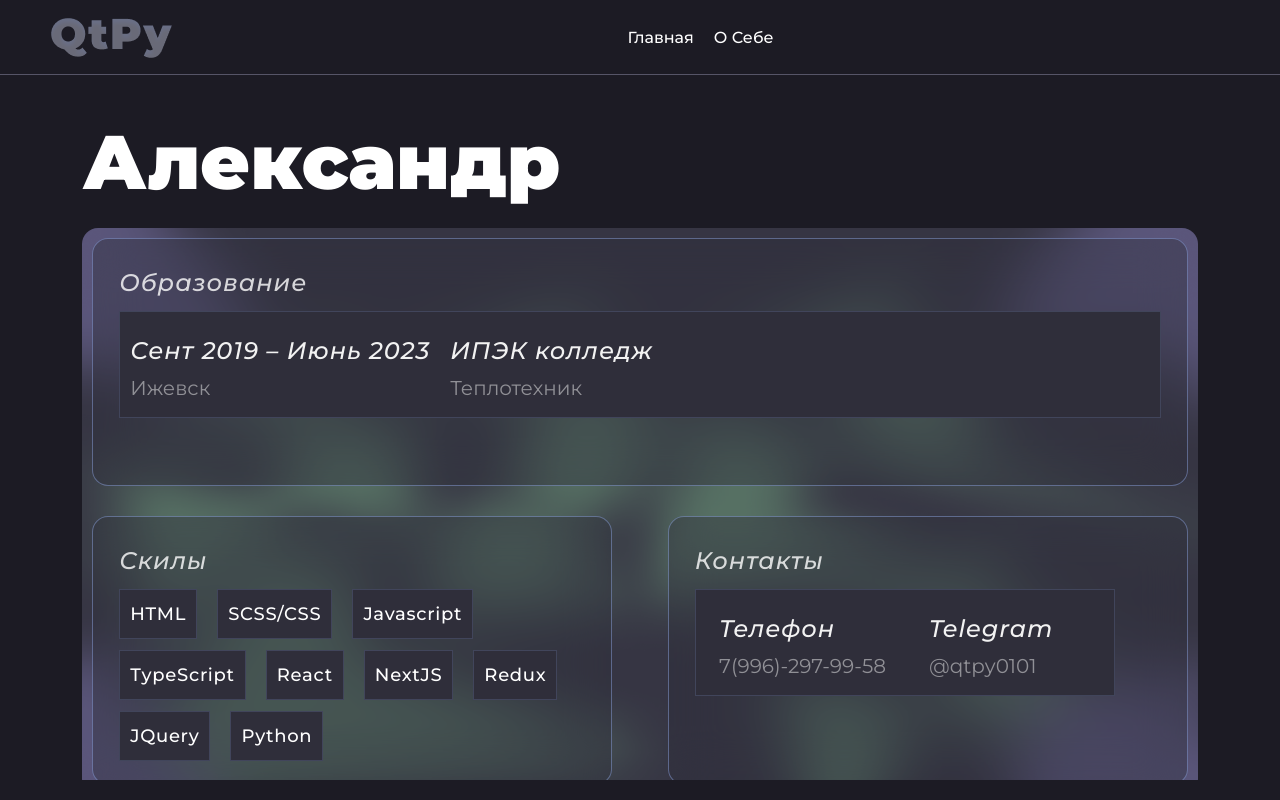
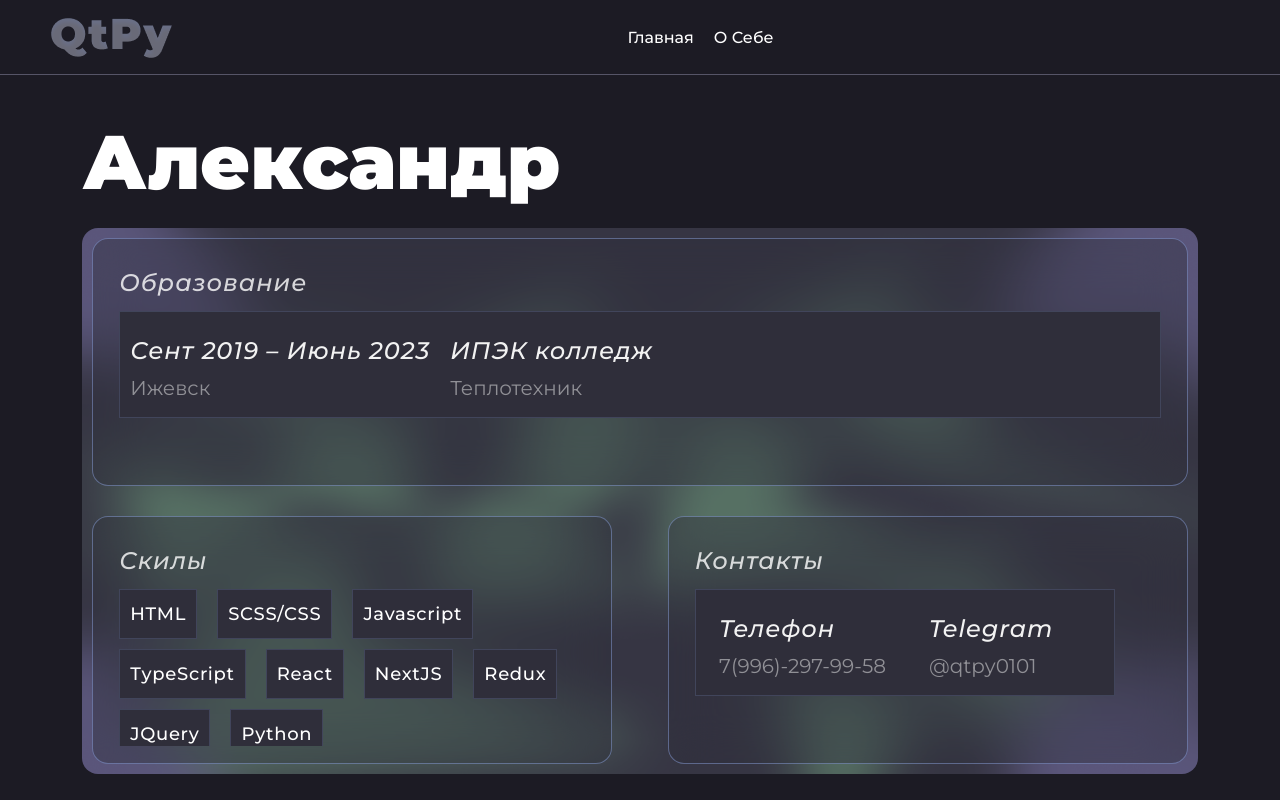
Before and after one commit to TheOnlyFastCoder2/Portfolio, a Next.js app in the folder client/: page /About in a window 1280 px wide. Built offline with nearby package versions, Linux system fonts and the light colour scheme.

Commit message:
fix scrollbar

```diff
--- a/client/pages/About.tsx
+++ b/client/pages/About.tsx
@@ -38,7 +38,6 @@ export default function () {
               <span>Redux</span>
               <span>JQuery</span>
               <span>Python</span>
-
             </div>
           </div>
 
--- a/client/styles/About.module.scss
+++ b/client/styles/About.module.scss
@@ -26,7 +26,8 @@
   padding: 0 $offsetX;
   padding-top: 40px;
   height: 100%;
-  overflow: scroll;
+  overflow-y: scroll;
+
 
   & > * {
     z-index: 1;
@@ -72,6 +73,9 @@
     font-size: 18px;
     @extend %BoxStyle3;
 
+    .info {
+      height: 248px;
+    }
     .contacts {
       width: min(520px, 100%);
 
@@ -93,7 +97,7 @@
       .container {
         gap: 10px 20px;
         flex-wrap: wrap;
-        overflow: scroll;
+        overflow-y: scroll;
         height: 80%;
 
         span {
--- a/client/styles/globals.scss
+++ b/client/styles/globals.scss
@@ -7,6 +7,18 @@
   padding:0;
   box-sizing: border-box;
   font-family: 'Montserrat', sans-serif;
+
+  &::-webkit-scrollbar {
+    width: 5px;               /* ширина scrollbar */
+  }
+  &::-webkit-scrollbar-track {
+    background: $c_dark800;        /* цвет дорожки */
+  }
+  &::-webkit-scrollbar-thumb {
+    background-color: blue;    /* цвет плашки */
+    border-radius: 20px;       /* закругления плашки */
+    border: 3px solid $cf_dark900;  /* padding вокруг плашки */
+  }
 }
 
 #root {
```
